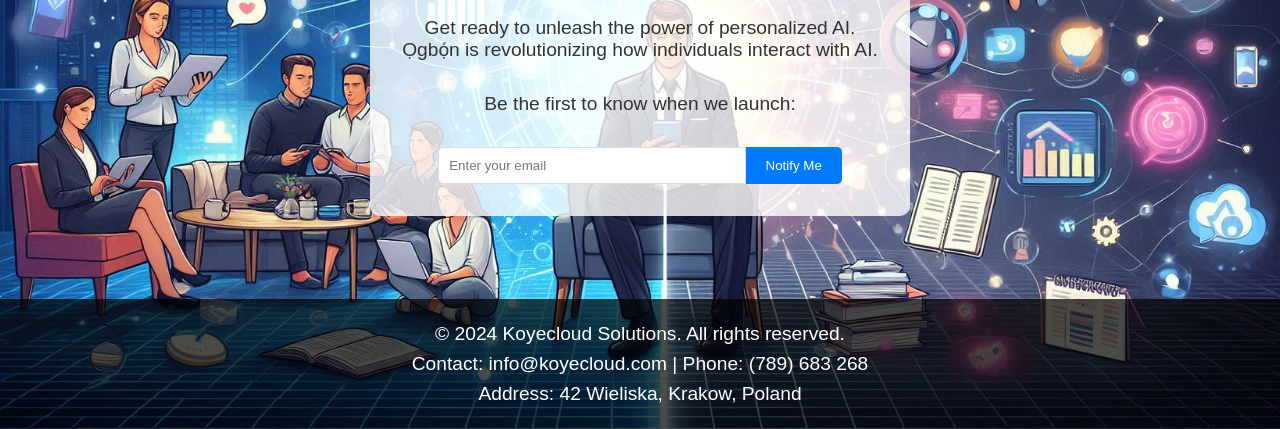
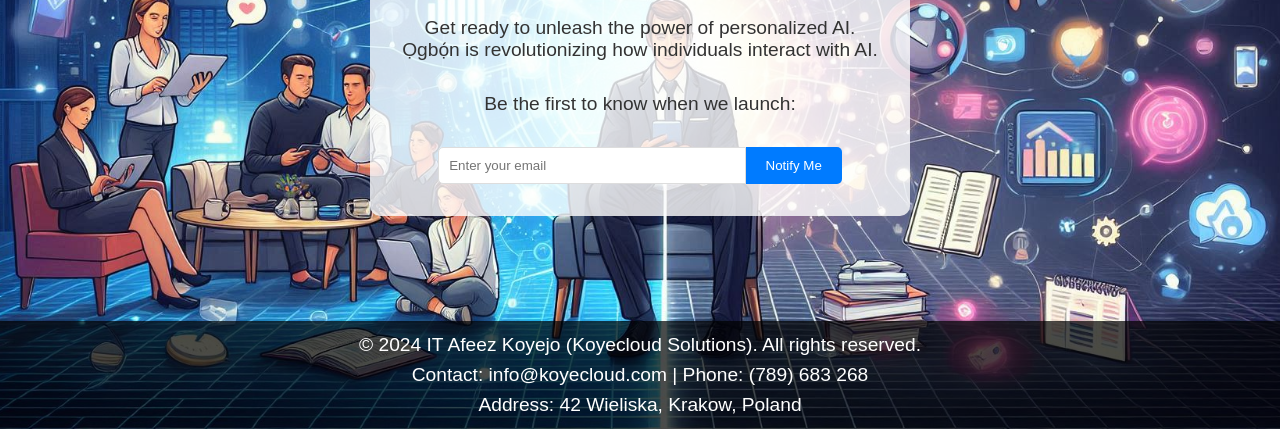
Before and after one commit to yomikoye/llmsite, a plain HTML site: page index.html in a window 1280 px wide. Shown: the part 371-800 px from the top of the page. Drawn offline with Linux system fonts and the light colour scheme.

Commit message:
Update index.html

```diff
--- a/index.html
+++ b/index.html
@@ -68,8 +68,8 @@
             background-color: rgba(0, 0, 0, 0.7);
             color: white;
             text-align: center;
-            padding: 1rem 0;
-            font-size: 0.9rem;
+            padding: 0.3rem 0;
+            font-size: 0.4rem;
         }
         footer p {
             margin: 0.5rem 0;
@@ -90,7 +90,7 @@
         </div>
     </div>
     <footer>
-        <p>&copy; 2024 Koyecloud Solutions. All rights reserved.</p>
+        <p>&copy; 2024 IT Afeez Koyejo (Koyecloud Solutions). All rights reserved.</p>
         <p>Contact: info@koyecloud.com | Phone: (789) 683 268</p>
         <p>Address: 42 Wieliska, Krakow, Poland</p>
     </footer>
```
